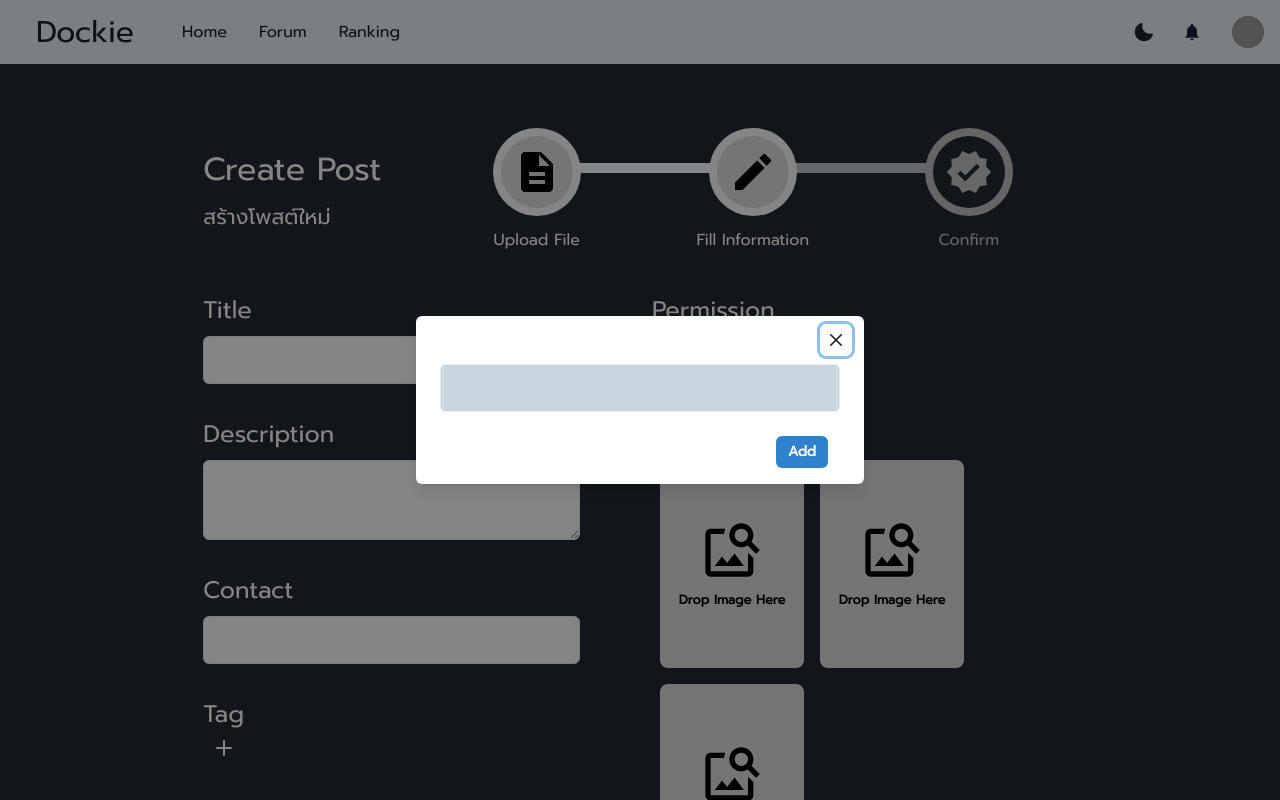
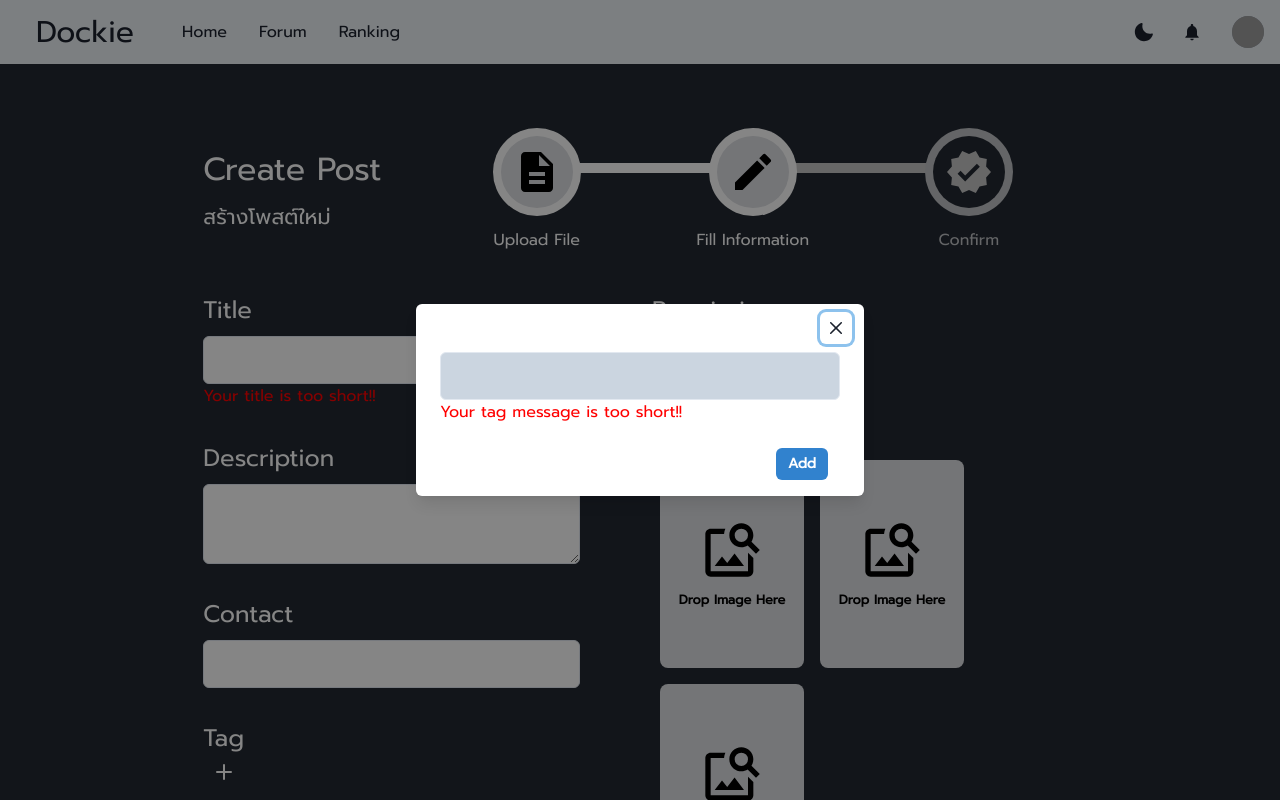
Before and after one commit to Mrsmithz/Project-SW-Dev-and-Env, a Next.js app in the folder frontend/: page /createpost in a window 1280 px wide. Both pictures are taken after a click on the icon 224 px from the left and 748 px from the top of the page. Shown: the top 800 px of the page. Built offline with nearby package versions, Linux system fonts and the light colour scheme; grey boxes are pictures that could not be loaded.

Commit message:
[Update] Add Error message when Input is not validation

```diff
--- a/frontend/components/createpost/CreatePostForm.tsx
+++ b/frontend/components/createpost/CreatePostForm.tsx
@@ -1,4 +1,4 @@
-import React, { useState } from "react";
+import React, { useEffect, useState } from "react";
 
 import {
   Box, Flex, Stack, Text, Grid, GridItem, Input, Textarea, FormControl,
@@ -13,7 +13,8 @@ import {
   ModalCloseButton,
   Button,
   Select,
-  useDisclosure
+  useDisclosure,
+  FormErrorMessage
 } from '@chakra-ui/react'
 
 import { AddIcon, CloseIcon } from '@chakra-ui/icons'
@@ -58,6 +59,15 @@ const CreatePostForm = ({ toNextPage, backPage }: Props) => {
 
   const [images, setImages] = useState<File[]>([]);
 
+  const [isValidatedTitle, setValidatedTitle] = useState<boolean>(false);
+  const [validationMessage, setValidationMessage] = useState<string>();
+
+  const [isValidatedTagInput, setValidatedTagInput] = useState<boolean>(false);
+  const [validationTagMessage, setValidationTagMessage] = useState<string>();
+
+  const [isError, setError] = useState<boolean>(true);
+
+
   const onSelectFile = (e: React.ChangeEvent<HTMLInputElement>) => {
 
     if (!e.target.files || e.target.files.length === 0) {
@@ -77,7 +87,39 @@ const CreatePostForm = ({ toNextPage, backPage }: Props) => {
 
   }
 
+  useEffect(() => {
+    if (title.length < 4 ){
+      setValidatedTitle(false)
+      setValidationMessage("Your title is too short!!")
+    }
+    else if (title.length > 40) {
+      setValidatedTitle(false)
+      setValidationMessage("Your title is too long!!")
+    }
+    else {
+      setValidatedTitle(true)
+    }
+  }, [title])
+
+  useEffect(() => {
+    console.log("change")
+    if (tagInput.length < 2){
+      setValidatedTagInput(false)
+      setValidationTagMessage("Your tag message is too short!!")
+    }
+    else if(tagInput.length > 15) {
+      setValidatedTagInput(false)
+      setValidationTagMessage("Your tag message is too long!!")
+    }
+    else {
+      setValidatedTagInput(true)
+    }
+  }, [tagInput])
+
   const addTag = () => {
+    if (!isValidatedTagInput){
+      return;
+    }
     if (tag.length < 5) {
       var newTag = [...tag];
       newTag.push(tagInput);
@@ -180,6 +222,9 @@ const CreatePostForm = ({ toNextPage, backPage }: Props) => {
             color="black"
             onChange={handleTitleChange}
           />
+          {!isValidatedTitle && (
+            <Text style={{color: "red"}}>{validationMessage}</Text>
+          )}
         </FormControl>
 
         <FormControl marginTop="2rem">
@@ -285,6 +330,9 @@ const CreatePostForm = ({ toNextPage, backPage }: Props) => {
               color="black"
               onChange={handleTagInputChange}
             />
+            {!isValidatedTagInput && (
+              <Text style={{color : "red"}}>{validationTagMessage}</Text>
+            )}
           </ModalBody>
 
           <ModalFooter>
```
